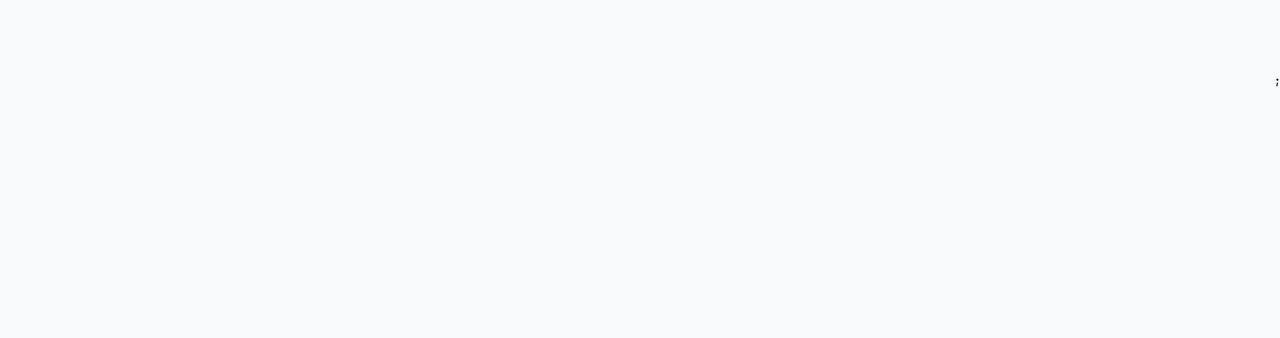
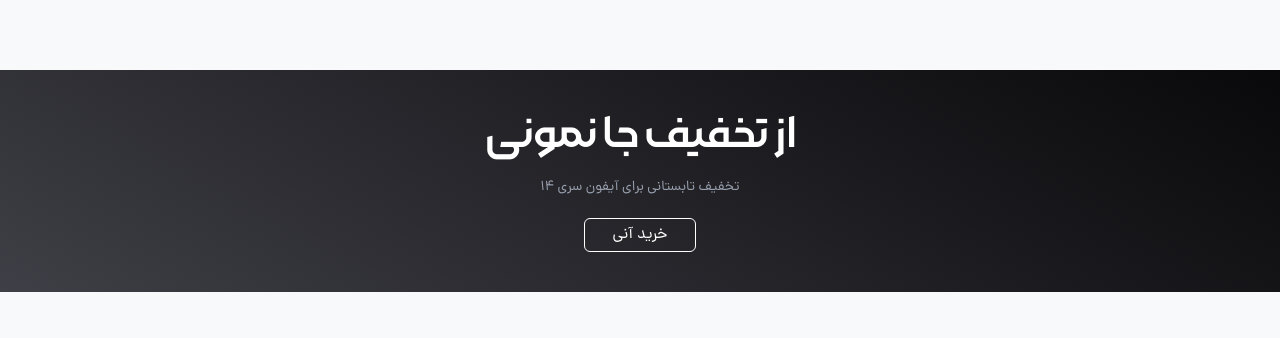
Before and after one commit to mariacnru/E-store, a React (Vite) app: page / in a window 1280 px wide. Shown: the part 2502-2840 px from the top of the page. Before the commit the page ends 2596 px from the top, so only its background shows below. Built offline with nearby package versions, Linux system fonts and the light colour scheme.

Commit message:
FooterBanner completed

```diff
--- a/src/Pages/Home/Home.jsx
+++ b/src/Pages/Home/Home.jsx
@@ -3,6 +3,7 @@
 import HeaderSection2 from "./components/HeaderSection2";
 import Categories from "./components/Categories/Categories";
 import Products from "./components/Products/Products";
+import FooterBanner from "./components/FooterBanner";
 
 function Home() {
   return (
@@ -11,6 +12,7 @@
       <HeaderSection2 />
       <Categories />
       <Products />
+      <FooterBanner />
     </div>
   );
 }
--- /dev/null
+++ b/src/Pages/Home/components/FooterBanner.jsx
@@ -0,0 +1,17 @@
+import React from "react";
+
+function FooterBanner() {
+  return (
+    <div className="text-center space-y-5 my-10 p-10 bg-linear-30 from-zinc-700 to-zinc-950">
+      <h3 className="font-morabbaMedium text-5xl text-white">
+        از تخفیف جا نمونی
+      </h3>
+      <p className="text-sm text-gray-400">تخفیف تابستانی برای آیفون سری 14</p>
+      <button className="text-white border border-white rounded-md w-28 py-1 hover:bg-white hover:text-black transition-colors cursor-pointer">
+        خرید آنی
+      </button>
+    </div>
+  );
+}
+
+export default FooterBanner;
--- /dev/null
+++ b/src/components/Footer/Footer.jsx
@@ -0,0 +1,9 @@
+import React from 'react'
+
+function Footer() {
+  return (
+    <div>Footer</div>
+  )
+}
+
+export default Footer
```
